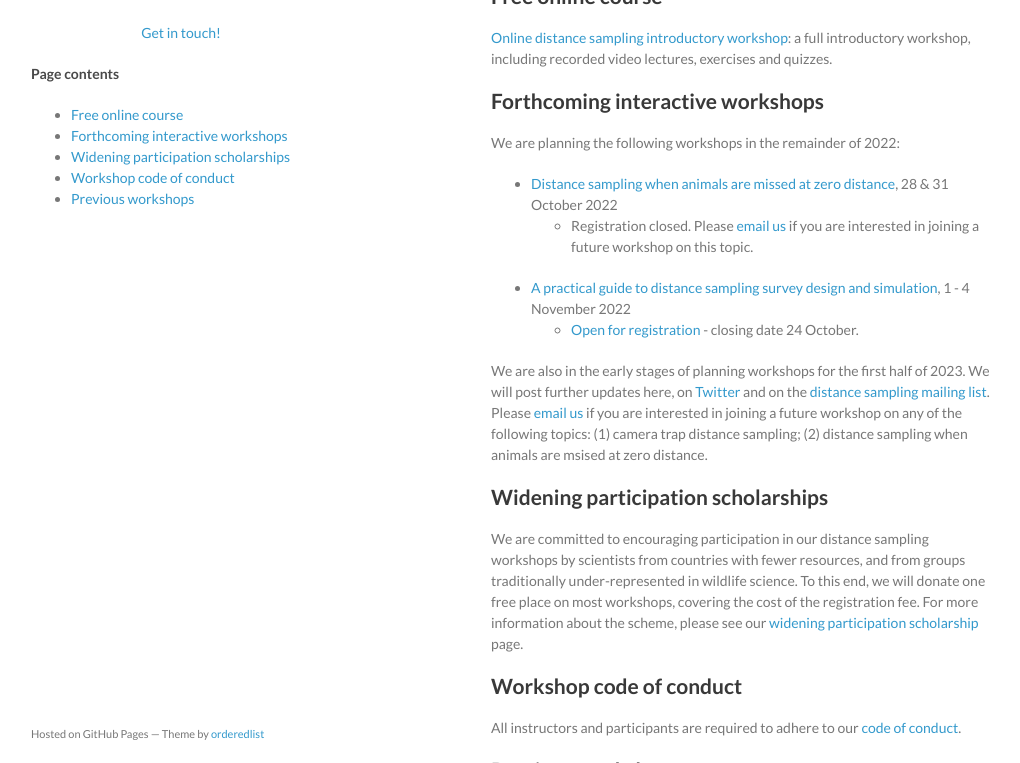
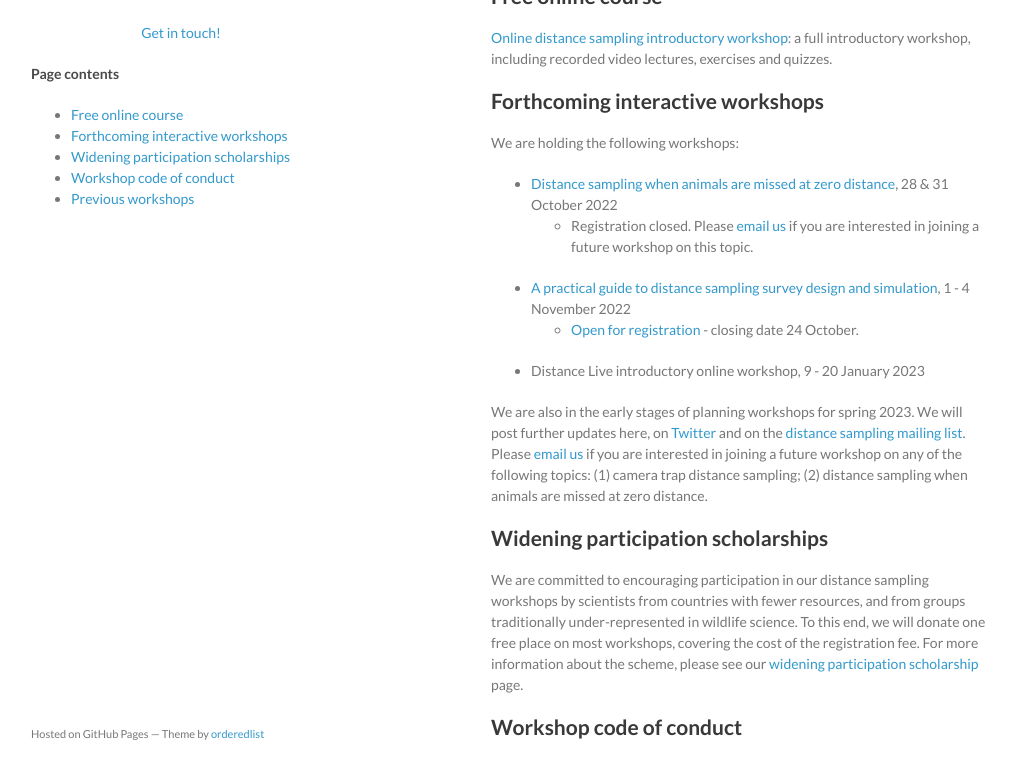
Before and after one commit to distanceworkshops/distanceworkshops.github.io, a Jekyll site: the page built from index.md, in a window 1280 px wide and 900 px high, cut to the strip 137-900 px from the top of the window. Shown: the whole strip, without its empty margins (129-1149 px from the left). Built offline with Jekyll 4.4.1, drawn with Linux system fonts in a browser that asks for light colours.

Commit message:
Placeholder for Jan Intro workshop

```diff
--- a/index.md
+++ b/index.md
@@ -13,14 +13,15 @@
 
 ## Forthcoming interactive workshops
 
-We are planning the following workshops in the remainder of 2022:
+We are holding the following workshops:
 
 - [Distance sampling when animals are missed at zero distance](mrds-oct-2022), 28 & 31 October 2022
   - Registration closed.  Please [email us](mailto:distance@st-andrews.ac.uk) if you are interested in joining a future workshop on this topic.
 - [A practical guide to distance sampling survey design and simulation](design-nov-2022), 1 - 4 November 2022
   - [Open for registration](https://onlineshop.st-andrews.ac.uk/conferences-and-events/events/creem/online-workshop-practical-design-simulation-to-optimise-distance-sampling-surveys-nov-2022) - closing date 24 October.
+- Distance Live introductory online workshop, 9 - 20 January 2023
 
-We are also in the early stages of planning workshops for the first half of 2023.  We will post further updates here, on [Twitter](http://twitter.com/distancesamp) and on the [distance sampling mailing list](https://groups.google.com/forum/#!forum/distance-sampling).  Please [email us](mailto:distance@st-andrews.ac.uk) if you are interested in joining a future workshop on any of the following topics: (1) camera trap distance sampling; (2) distance sampling when animals are msised at zero distance.
+We are also in the early stages of planning workshops for spring 2023.  We will post further updates here, on [Twitter](http://twitter.com/distancesamp) and on the [distance sampling mailing list](https://groups.google.com/forum/#!forum/distance-sampling).  Please [email us](mailto:distance@st-andrews.ac.uk) if you are interested in joining a future workshop on any of the following topics: (1) camera trap distance sampling; (2) distance sampling when animals are missed at zero distance.
 
 ## Widening participation scholarships
 
```
